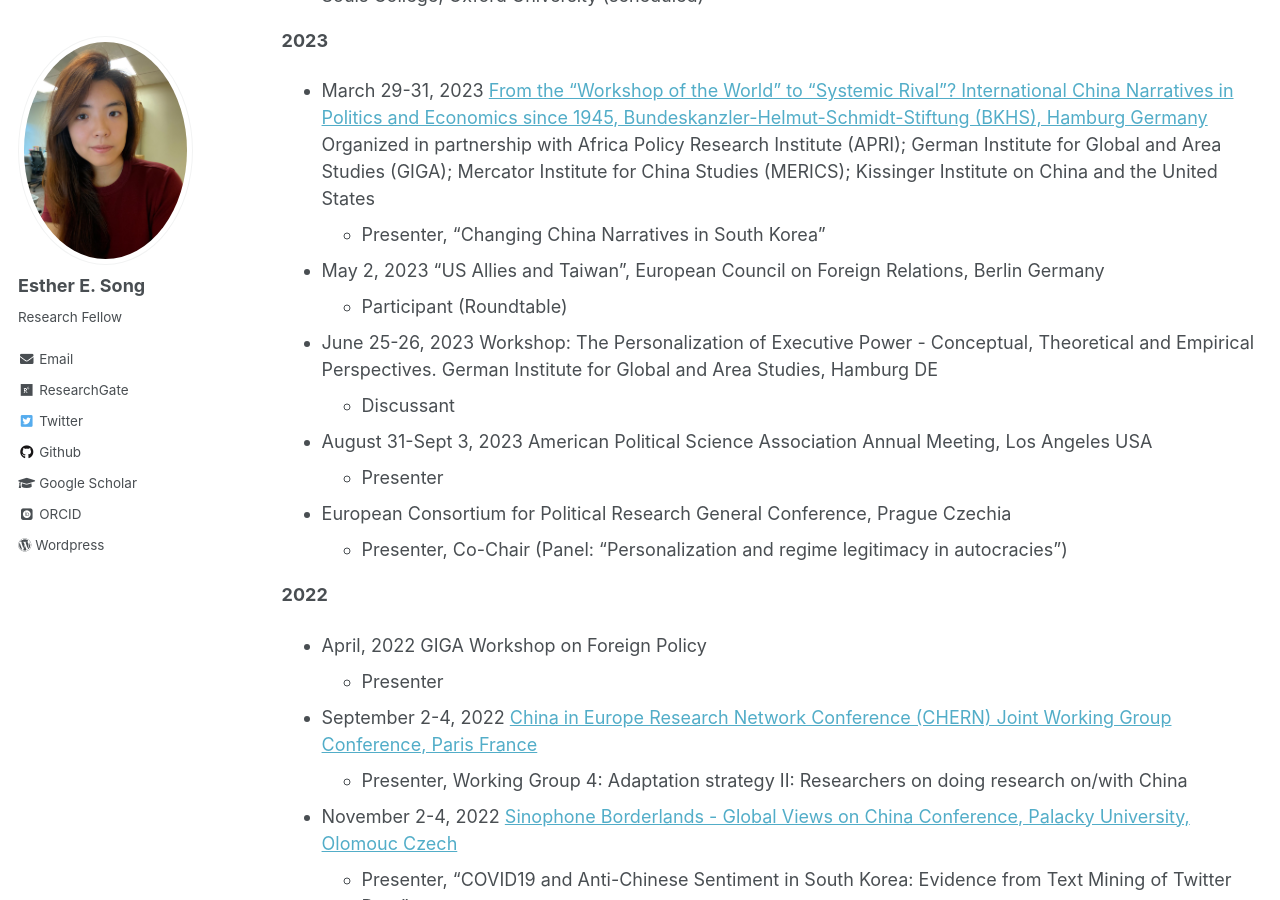
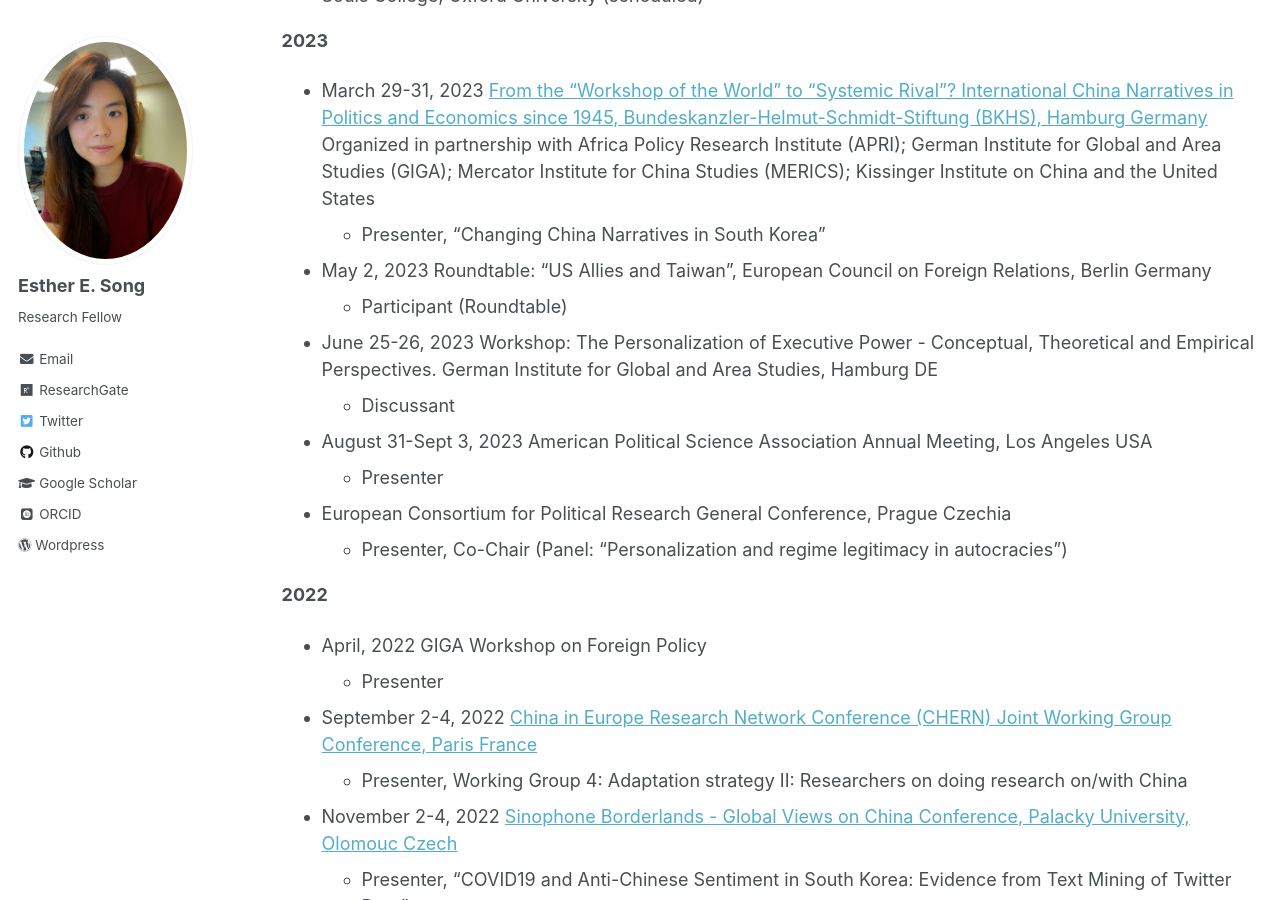
Before and after one commit to ehsong/ehsong.github.io, a Jekyll site: the page built from _pages/talks.md, in a window 1280 px wide and 900 px high, scrolled down 310 px. Built offline with Jekyll 4.4.1, drawn with Linux system fonts in a browser that asks for light colours; some web fonts are replaced.

Commit message:
Update talks.md

```diff
--- a/_pages/talks.md
+++ b/_pages/talks.md
@@ -19,7 +19,7 @@ author_profile: true
 Organized in partnership with Africa Policy Research Institute (APRI); German Institute for Global and Area Studies (GIGA); Mercator Institute for China Studies (MERICS); Kissinger Institute on China and the United States
    * Presenter, "Changing China Narratives in South Korea"
 
-- May 2, 2023 "US Allies and Taiwan", European Council on Foreign Relations, Berlin Germany
+- May 2, 2023 Roundtable: "US Allies and Taiwan", European Council on Foreign Relations, Berlin Germany
    * Participant (Roundtable)
 
 - June 25-26, 2023 Workshop: The Personalization of Executive Power - Conceptual, Theoretical and Empirical Perspectives. German Institute for Global and Area Studies, Hamburg DE
```
